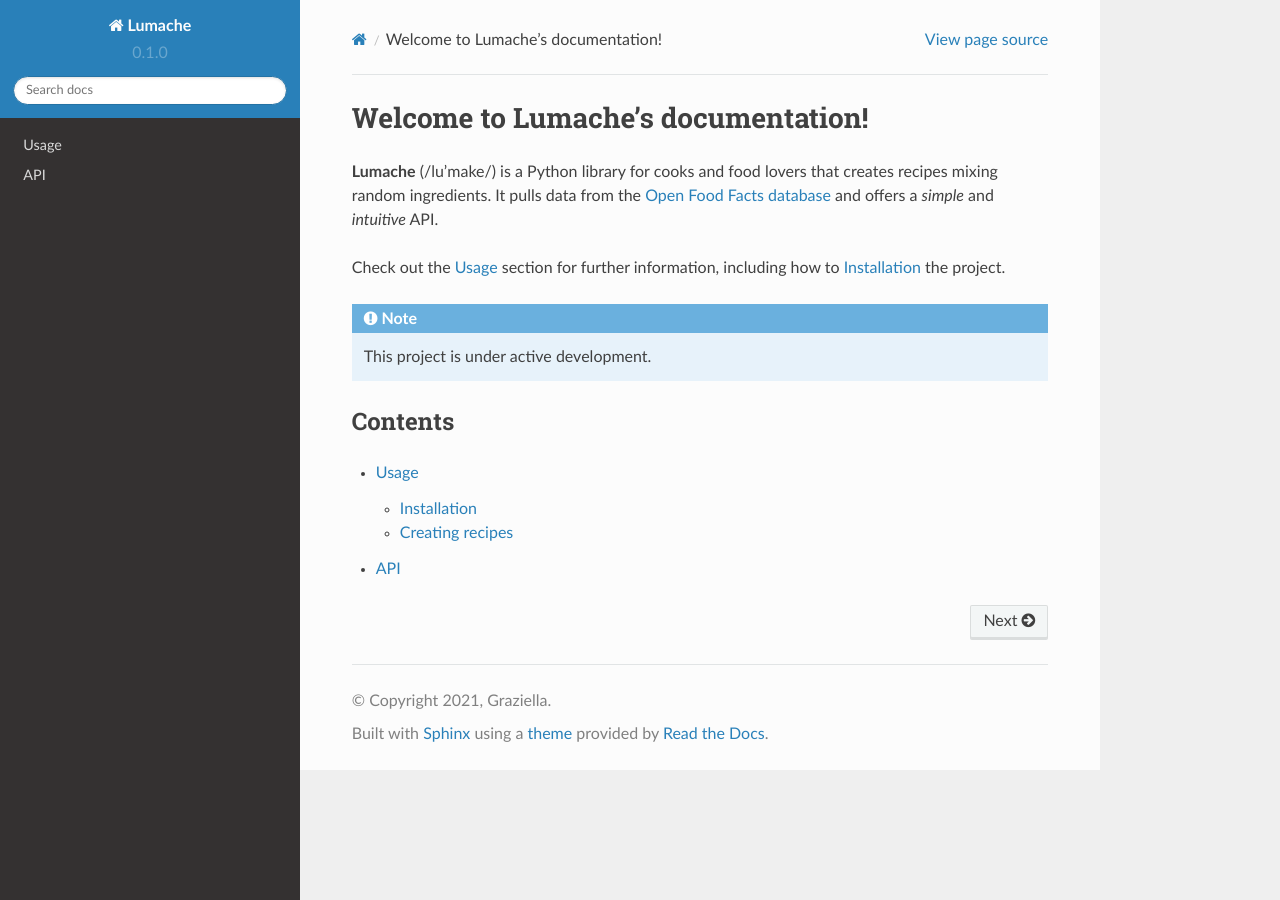
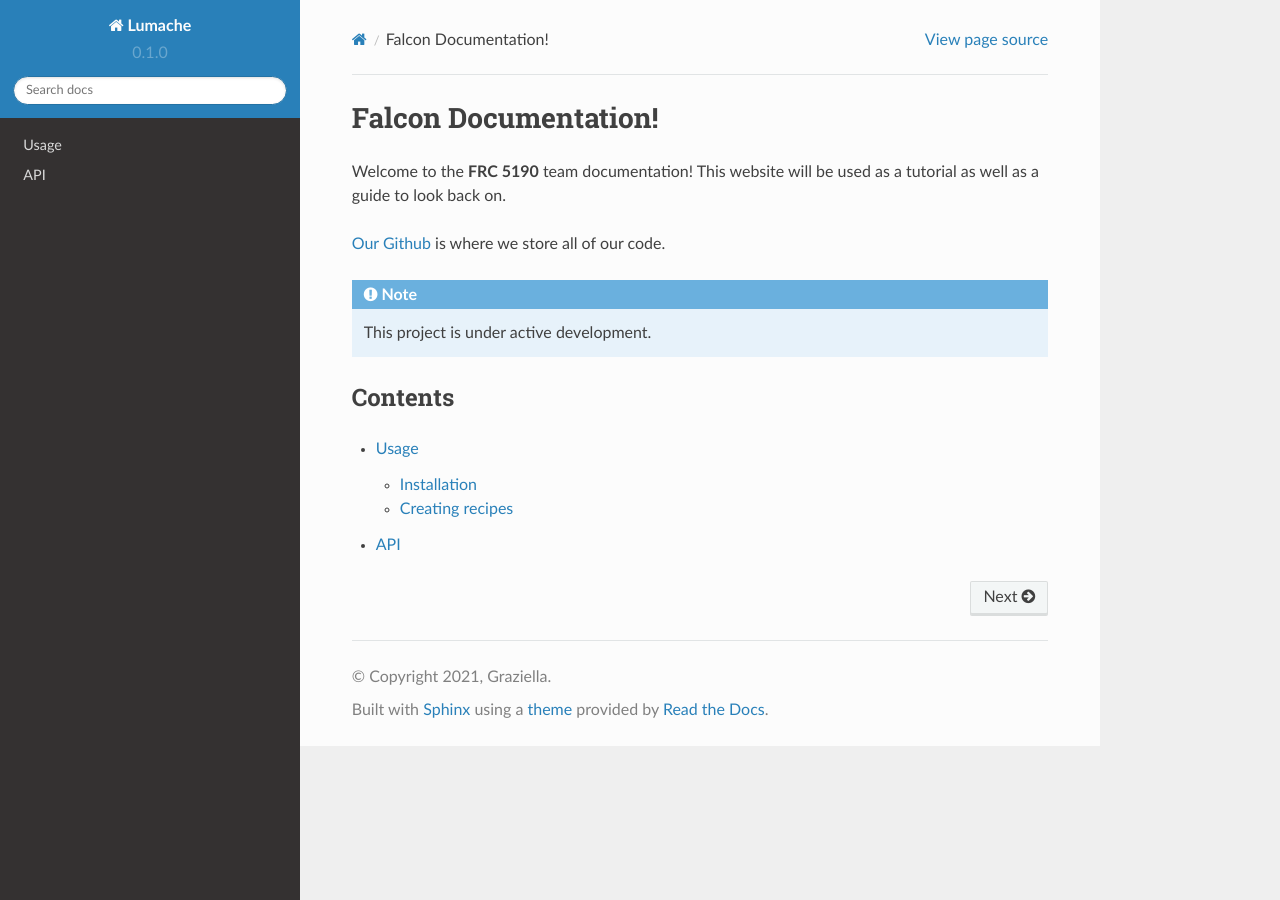
Before and after one commit to AyushSagar16/docs, a Sphinx documentation site: the page built from docs/source/index.rst, in a window 1280 px wide. Built offline with Sphinx 7.4.7 and the Read the Docs theme 2.0.0, drawn with Linux system fonts in a browser that asks for light colours.

Commit message:
Added basic names

```diff
--- a/docs/source/index.rst
+++ b/docs/source/index.rst
@@ -1,13 +1,10 @@
-Welcome to Lumache's documentation!
+Falcon Documentation!
 ===================================
 
-**Lumache** (/lu'make/) is a Python library for cooks and food lovers
-that creates recipes mixing random ingredients.
-It pulls data from the `Open Food Facts database <https://world.openfoodfacts.org/>`_
-and offers a *simple* and *intuitive* API.
+Welcome to the **FRC 5190** team documentation!
+This website will be used as a tutorial as well as a guide to look back on.
 
-Check out the :doc:`usage` section for further information, including
-how to :ref:`installation` the project.
+`Our Github <https://github.com/FRC5190>`_ is where we store all of our code.
 
 .. note::
 
--- a/pyproject.toml
+++ b/pyproject.toml
@@ -3,6 +3,6 @@
 build-backend = "flit_core.buildapi"
 
 [project]
-name = "lumache"
-authors = [{name = "Graziella", email = "graziella@lumache"}]
+name = "Falcon Documentation"
+authors = [{name = "FRC 5190", email = "programming@frc5190.org"}]
 dynamic = ["version", "description"]
```
Also changed, not shown: docs/source/getstarted.rst (added, +10 -0 lines).
